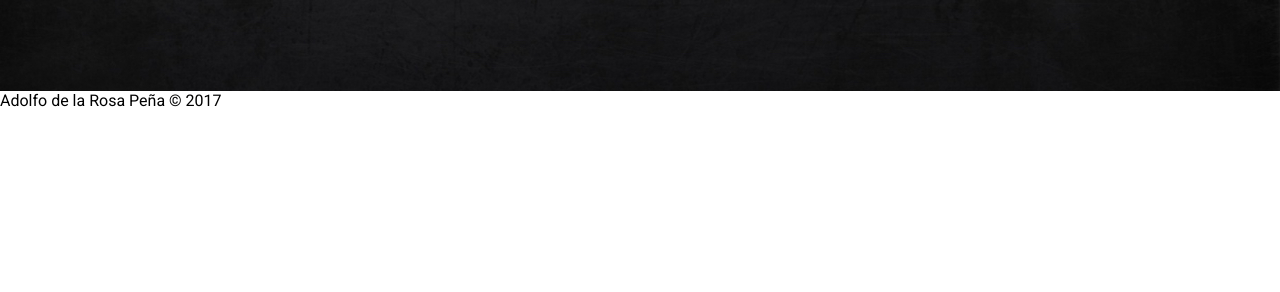
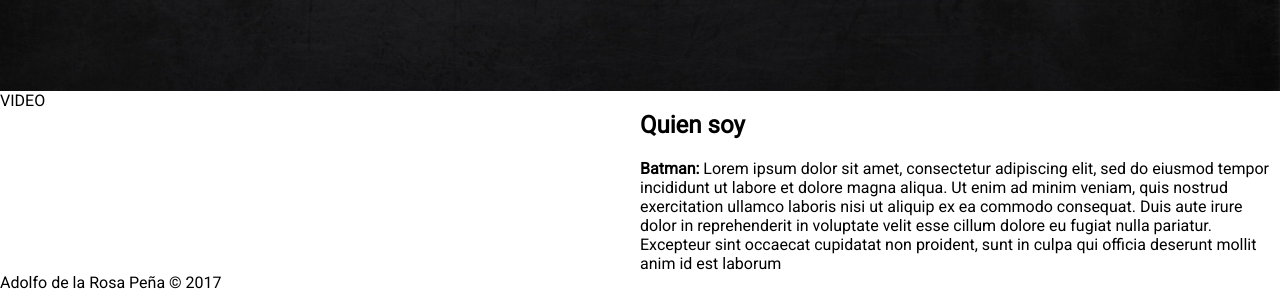
Before and after one commit to adolfodelarosa2012/Batman, a plain HTML site: page index.html in a window 1280 px wide. Shown: the part 709-1001 px from the top of the page. Before the commit the page ends 819 px from the top, so only its background shows below. Drawn offline with Linux system fonts and the light colour scheme.

Commit message:
SECCIÓN QUIEN SOY: Dar estructura a esta sección usando Posicionamiento Float.

```diff
--- a/index.html
+++ b/index.html
@@ -4,7 +4,7 @@
     <meta charset="UTF-8">
     <title>Batman</title>
     <link rel="stylesheet" type="text/css" href="style/style.css">
-    <link href="https://fonts.googleapis.com/css?family=Roboto" rel="stylesheet">
+    <link href="https://fonts.googleapis.com/css?family=Roboto:400, 700" rel="stylesheet">
 </head>
 <body>
     <header class="header">
@@ -28,7 +28,18 @@
     </nav>
 
     <main>
-        <section id="quien-soy"></section>
+        <section id="quien-soy" class="about-me clearfix"><!-- Se le aplica el clearfix para que el footer no se junte con el texto VIDEO también se pudo poner clear:both -->
+            <div class="batman-video">
+                VIDEO
+            </div>
+            <div class="batman-info">
+                <h2>Quien soy</h2>
+                <strong>Batman: </strong>
+                <span>Lorem ipsum dolor sit amet, consectetur adipiscing elit, sed do eiusmod tempor incididunt ut labore et dolore magna aliqua. Ut enim ad minim veniam, quis nostrud exercitation ullamco laboris nisi ut aliquip ex ea commodo consequat. Duis aute irure dolor in reprehenderit in voluptate velit esse cillum dolore eu fugiat nulla pariatur. Excepteur sint occaecat cupidatat non proident, sunt in culpa qui officia deserunt mollit anim id est laborum</span>
+
+            </div>
+
+        </section>
         <section id="equipo">
             <article></article>
             <article></article>
--- a/style/style.css
+++ b/style/style.css
@@ -94,7 +94,19 @@ body {
 }
 /* Fin Header */
 
-.clearfix:after {
+/* Inicio Sección Quien Soy*/
+.about-me > .batman-video{
+    max-width: 50%;
+    float: left;
+}
+
+.about-me > .batman-info{
+    max-width: 50%;
+    float: right;
+}
+/* Fin Sección Quien Soy*/
+
+.clearfix:after {/*Los clearfix estan hechos para viehjos navegadores que no soportan clear*/
     content: " "; /* Older browser do not support empty content */
     visibility: hidden;
     display: block;
```
